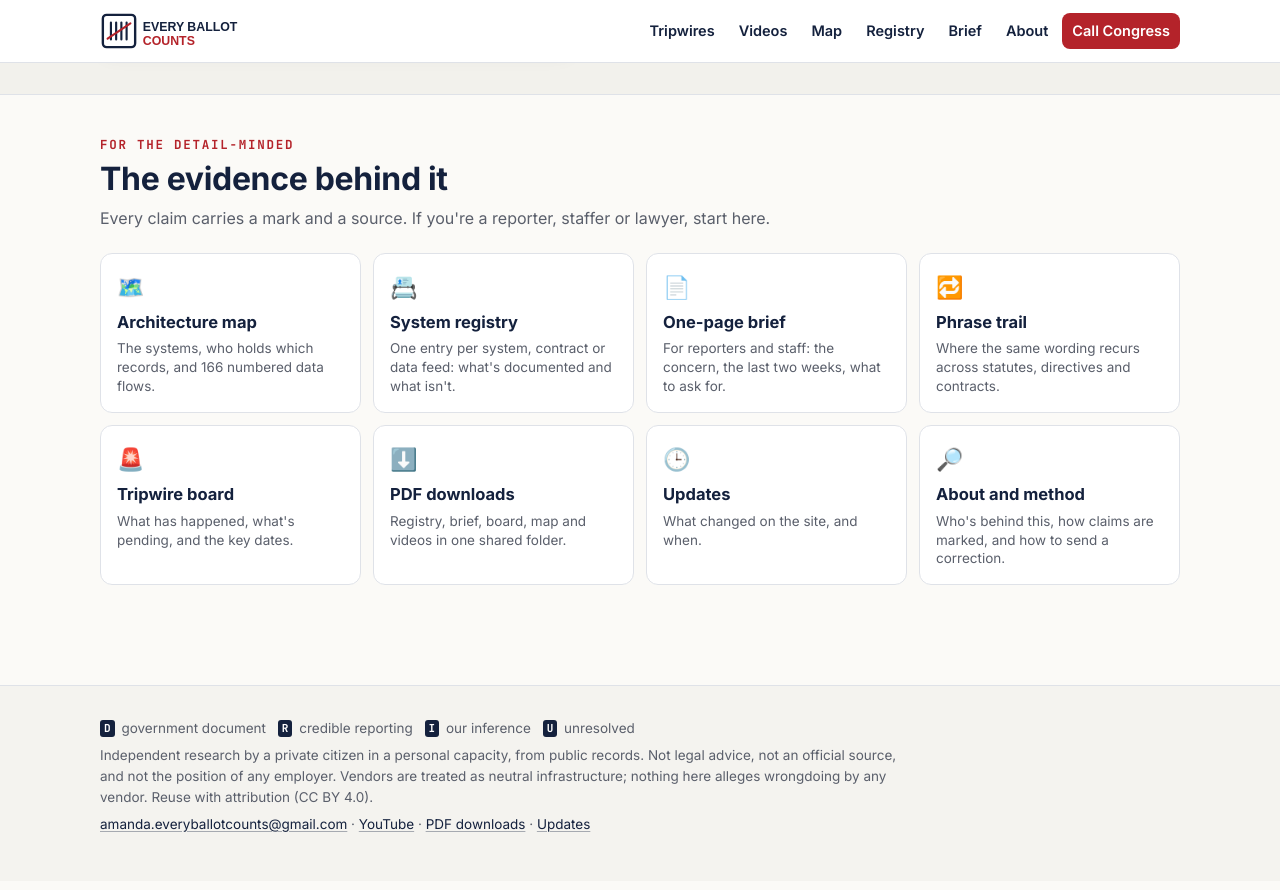
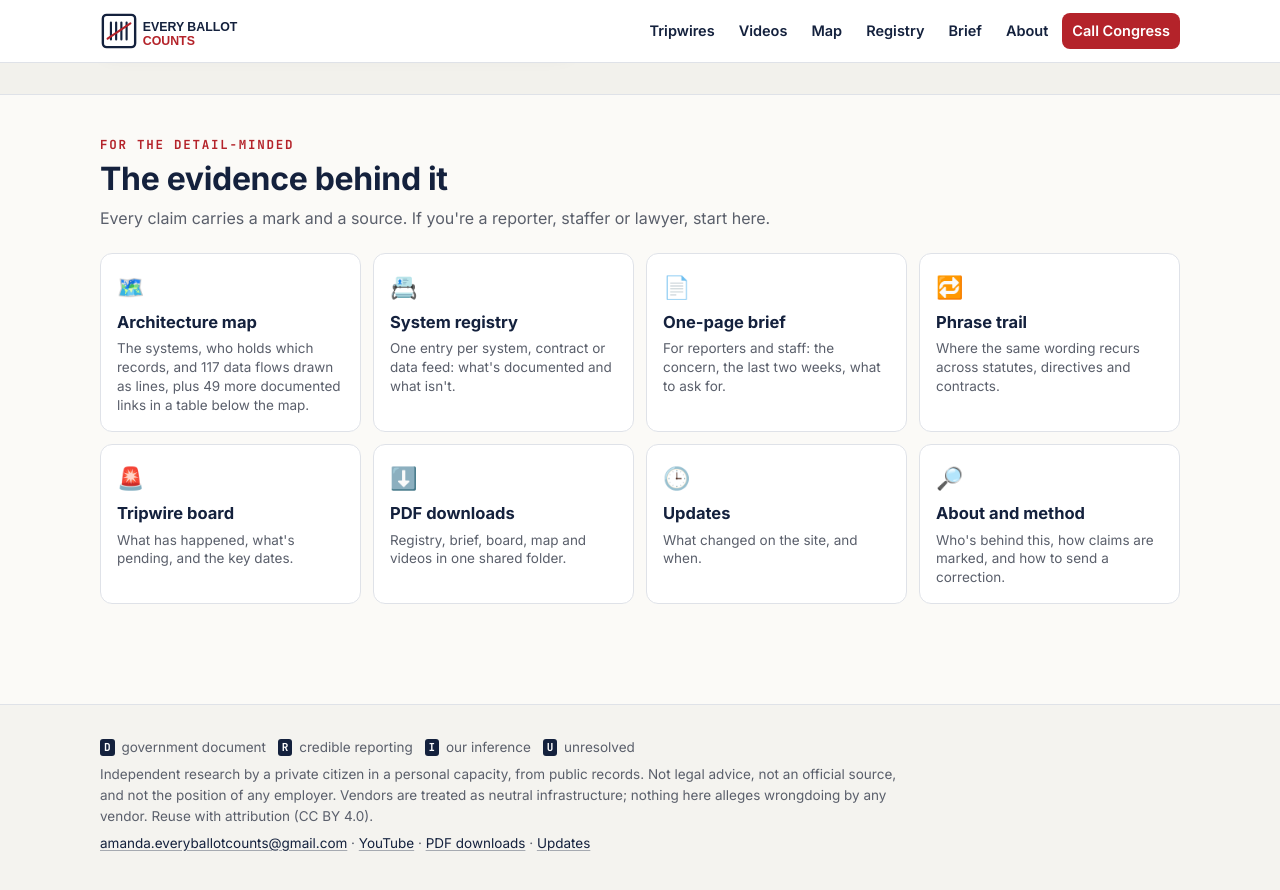
Before and after one commit to good-luck-with-that-ops/Every_Ballot_Counts, a Jekyll site: the page built from index.html, in a window 1280 px wide and 900 px high, scrolled down 4701 px. Shown: the top 890 px of the window. Built offline with Jekyll 4.4.1, drawn with Linux system fonts in a browser that asks for light colours.

Commit message:
Homepage: describe map flows precisely (117 drawn + 49 documented links)
Co-Authored-By: Claude Opus 5.5 <noreply@anthropic.com>
Claude-Session: https://claude.ai/code/session_01FzfMTbNVyRU7XpffsrV2HZ

```diff
--- a/index.html
+++ b/index.html
@@ -158,7 +158,7 @@ description: The federal government built itself a way to decide who's a "real"
     <h2>The evidence behind it</h2>
     <p class="sub">Every claim carries a mark and a source. If you're a reporter, staffer or lawyer, start here.</p>
     <div class="tiles">
-      <a class="tile" href="{{ '/map/architecture.html' | relative_url }}"><i>🗺️</i><b>Architecture map</b><span>The systems, who holds which records, and 166 numbered data flows.</span></a>
+      <a class="tile" href="{{ '/map/architecture.html' | relative_url }}"><i>🗺️</i><b>Architecture map</b><span>The systems, who holds which records, and 117 data flows drawn as lines, plus 49 more documented links in a table below the map.</span></a>
       <a class="tile" href="{{ '/registry/' | relative_url }}"><i>📇</i><b>System registry</b><span>One entry per system, contract or data feed: what's documented and what isn't.</span></a>
       <a class="tile" href="{{ '/brief/' | relative_url }}"><i>📄</i><b>One-page brief</b><span>For reporters and staff: the concern, the last two weeks, what to ask for.</span></a>
       <a class="tile" href="{{ '/phrase-trail/' | relative_url }}"><i>🔁</i><b>Phrase trail</b><span>Where the same wording recurs across statutes, directives and contracts.</span></a>
```
